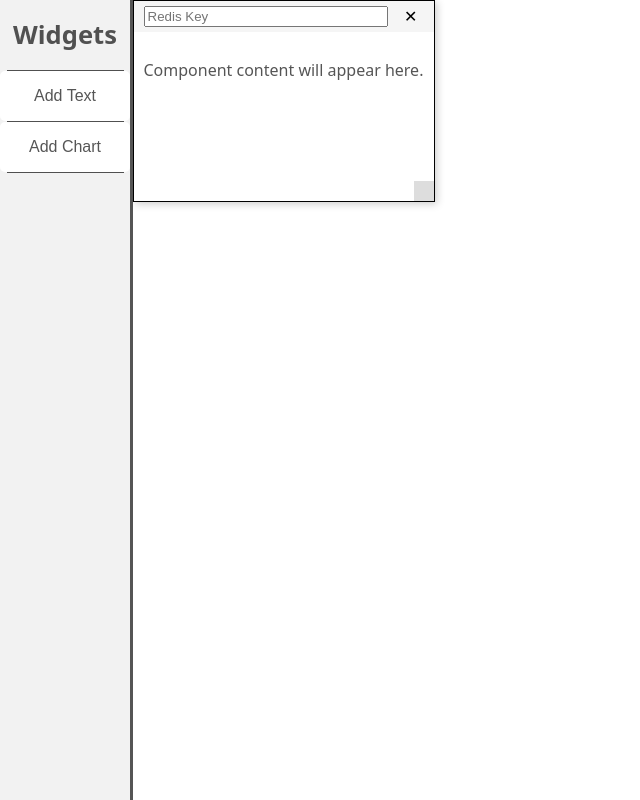
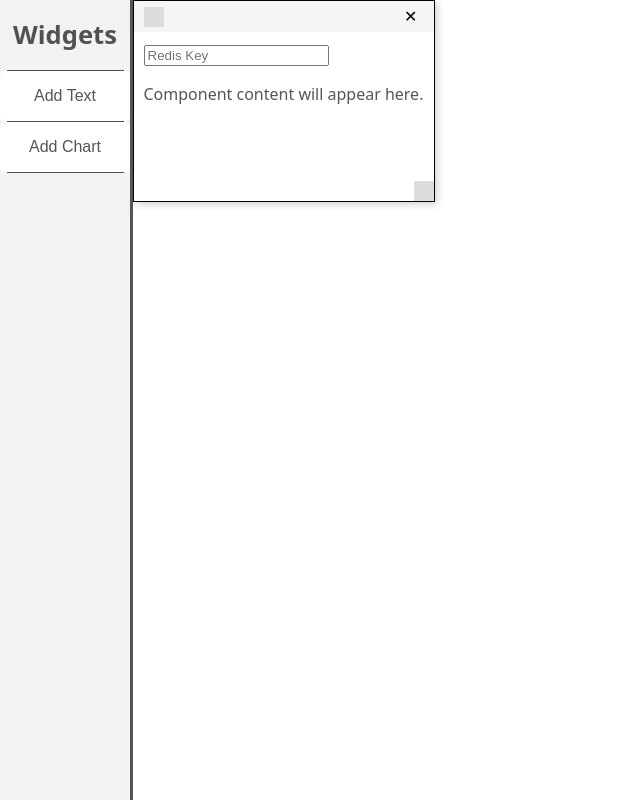
Before and after one commit to KayJayx/insight, a React (Vite) app: page / in a window 1280 px wide. Both pictures are taken after a click on the button "Add Text". Shown: the whole page, without its empty margins (0-640 px from the left). Built offline with nearby package versions, Linux system fonts and the light colour scheme.

Commit message:
Removed References To Transform
Also started moving some components within the floating window to make it look more standard.

```diff
--- a/src/components/FloatingWindow.jsx
+++ b/src/components/FloatingWindow.jsx
@@ -4,7 +4,7 @@ import { useDraggable } from '@dnd-kit/core';
 function FloatingWindow({ id, type, position, onClose }) {
   const [redisKey, setRedisKey] = useState("");
 
-  const { attributes, listeners, setNodeRef, /*transform,*/ isDragging } = useDraggable({
+  const { attributes, listeners, setNodeRef, isDragging } = useDraggable({
     id: id,
     data: { type }
   });
@@ -21,13 +21,7 @@ function FloatingWindow({ id, type, position, onClose }) {
     zIndex: 10,
     opacity: isDragging ? 0.6 : 1,
     display: 'flex',
-    flexDirection: 'column',
-    /*
-    transform: transform
-      ? `translate3d(${transform.x}px, ${transform.y}px, 0)`
-      : 'none',
-    */
-    transition: isDragging ? 'none' : 'transform 150ms ease'
+    flexDirection: 'column'
   };
 
   return (
@@ -41,12 +35,17 @@ function FloatingWindow({ id, type, position, onClose }) {
           alignItems: 'center'
         }}
       >
-        <input
-          type="text"
-          placeholder="Redis Key"
-          value={redisKey}
-          onChange={(e) => setRedisKey(e.target.value)}
-          style={{ flexGrow: 1, marginRight: '10px' }}
+        <div
+          {...listeners}
+          {...attributes}
+          style={{
+            width: '20px',
+            height: '20px',
+            bottom: '0',
+            right: '0',
+            backgroundColor: '#ddd',
+            cursor: isDragging ? 'grabbing' : 'grab',
+          }}
         />
         <button
           onClick={() => onClose(id)}
@@ -62,6 +61,13 @@ function FloatingWindow({ id, type, position, onClose }) {
       </div>
 
       <div style={{ flexGrow: 1, padding: '10px' }}>
+        <input
+          type="text"
+          placeholder="Redis Key"
+          value={redisKey}
+          onChange={(e) => setRedisKey(e.target.value)}
+          style={{ flexGrow: 1, marginRight: '10px' }}
+        />
         <p>Component content will appear here.</p>
       </div>
 
```
